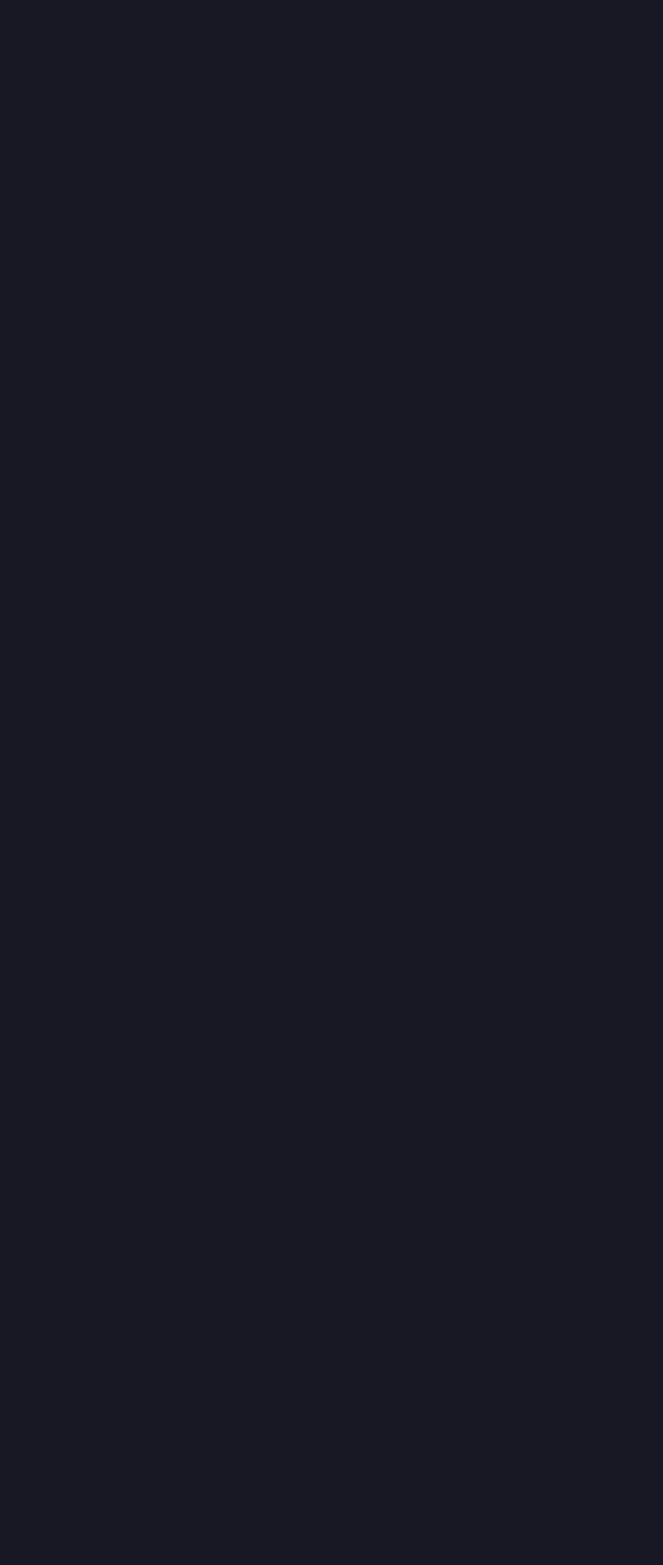
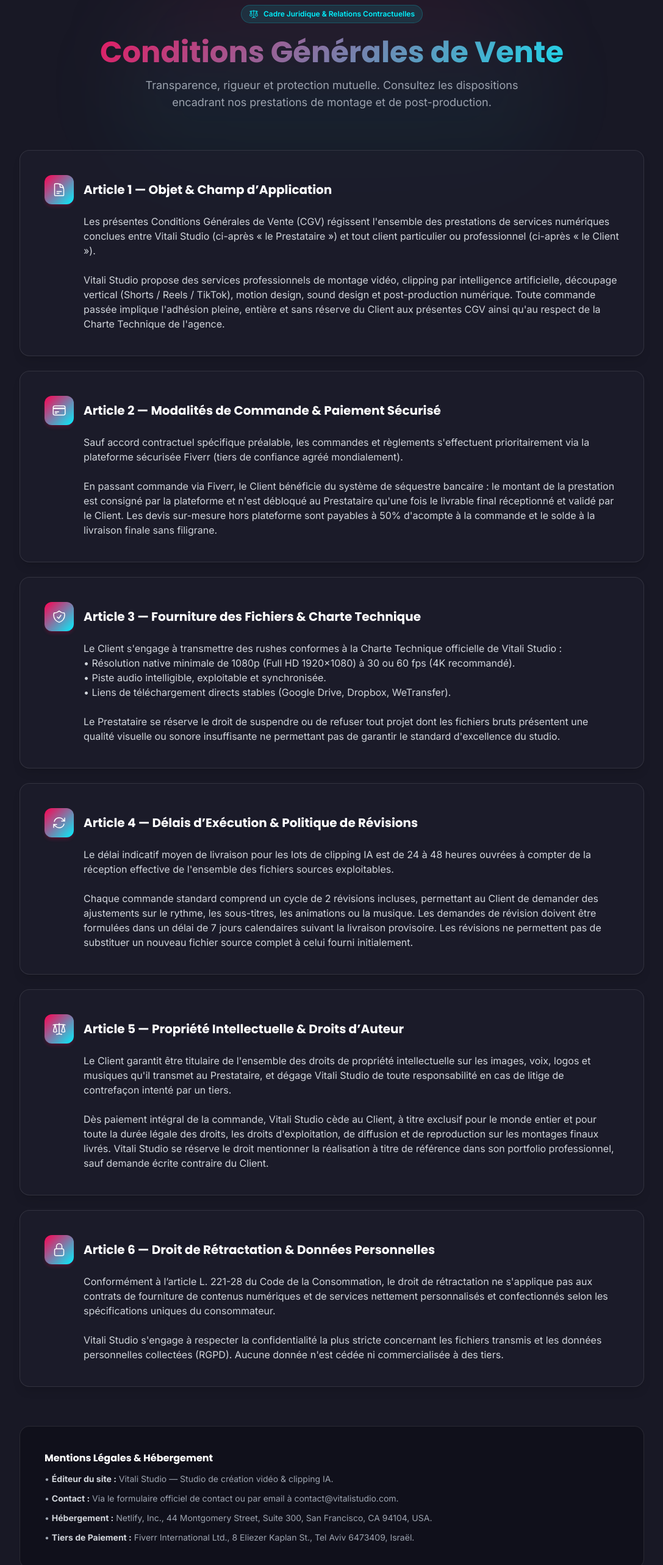
Before and after one commit to vitalirdchz/vitali-studio, a React (Vite) app: page /cgv in a window 1280 px wide. Before the commit this address had no page. Shown: the part 120-2686 px from the top of the page at 61% size, without its empty margins (96-1183 px from the left). Before the commit the page ends 800 px from the top, so only its background shows below. Built offline with nearby package versions, Linux system fonts and the light colour scheme; no server answers; the HTML template or start-up script is replaced by a standard one.

Commit message:
Add official CGV and Legal Notices page (/cgv) with footer integration

```diff
--- a/src/App.jsx
+++ b/src/App.jsx
@@ -5,6 +5,7 @@ import Footer from './components/layout/Footer';
 
 const Home = lazy(() => import('./pages/Home'));
 const Charte = lazy(() => import('./pages/Charte'));
+const Cgv = lazy(() => import('./pages/Cgv'));
 const Admin = lazy(() => import('./pages/Admin'));
 
 function Layout({ children }) {
@@ -54,6 +55,14 @@ export default function App() {
             </Layout>
           }
         />
+        <Route
+          path="/cgv"
+          element={
+            <Layout>
+              <Cgv />
+            </Layout>
+          }
+        />
         <Route path="/admin" element={<Admin />} />
       </Routes>
     </Suspense>
--- a/src/components/layout/Footer.jsx
+++ b/src/components/layout/Footer.jsx
@@ -8,7 +8,8 @@ const navigationLinks = [
   { label: 'Portfolio', href: '#portfolio' },
   { label: 'Créations', href: '#creations' },
   { label: 'FAQ', href: '#faq' },
-  { label: 'Charte graphique', to: '/charte' },
+  { label: 'Charte Technique', to: '/charte' },
+  { label: 'CGV & Mentions Légales', to: '/cgv' },
 ];
 
 const serviceLinks = [
@@ -137,6 +138,15 @@ export default function Footer() {
             <p className="text-gray-500 text-sm">
               © 2026 Vitali Studio. Tous droits réservés.
             </p>
+            <div className="flex items-center gap-6 text-sm text-gray-500">
+              <Link to="/charte" className="hover:text-gray-300 transition-colors">
+                Charte Technique
+              </Link>
+              <span>•</span>
+              <Link to="/cgv" className="hover:text-gray-300 transition-colors">
+                CGV & Mentions Légales
+              </Link>
+            </div>
             <p className="text-gray-500 text-sm">
               Fait avec ❤️ et IA
             </p>
--- /dev/null
+++ b/src/pages/Cgv.jsx
@@ -0,0 +1,133 @@
+import React from 'react';
+import { motion } from 'framer-motion';
+import {
+  HiOutlineScale,
+  HiOutlineDocumentText,
+  HiOutlineCreditCard,
+  HiOutlineShieldCheck,
+  HiOutlineArrowPath,
+  HiOutlineLockClosed,
+} from 'react-icons/hi2';
+import SectionTitle from '../components/ui/SectionTitle';
+import Card from '../components/ui/Card';
+
+const CGV_SECTIONS = [
+  {
+    icon: HiOutlineDocumentText,
+    title: 'Article 1 — Objet & Champ d’Application',
+    content: `Les présentes Conditions Générales de Vente (CGV) régissent l'ensemble des prestations de services numériques conclues entre Vitali Studio (ci-après « le Prestataire ») et tout client particulier ou professionnel (ci-après « le Client »).
+
+Vitali Studio propose des services professionnels de montage vidéo, clipping par intelligence artificielle, découpage vertical (Shorts / Reels / TikTok), motion design, sound design et post-production numérique. Toute commande passée implique l'adhésion pleine, entière et sans réserve du Client aux présentes CGV ainsi qu'au respect de la Charte Technique de l'agence.`,
+  },
+  {
+    icon: HiOutlineCreditCard,
+    title: 'Article 2 — Modalités de Commande & Paiement Sécurisé',
+    content: `Sauf accord contractuel spécifique préalable, les commandes et règlements s'effectuent prioritairement via la plateforme sécurisée Fiverr (tiers de confiance agréé mondialement).
+
+En passant commande via Fiverr, le Client bénéficie du système de séquestre bancaire : le montant de la prestation est consigné par la plateforme et n'est débloqué au Prestataire qu'une fois le livrable final réceptionné et validé par le Client. Les devis sur-mesure hors plateforme sont payables à 50% d'acompte à la commande et le solde à la livraison finale sans filigrane.`,
+  },
+  {
+    icon: HiOutlineShieldCheck,
+    title: 'Article 3 — Fourniture des Fichiers & Charte Technique',
+    content: `Le Client s'engage à transmettre des rushes conformes à la Charte Technique officielle de Vitali Studio :
+• Résolution native minimale de 1080p (Full HD 1920x1080) à 30 ou 60 fps (4K recommandé).
+• Piste audio intelligible, exploitable et synchronisée.
+• Liens de téléchargement directs stables (Google Drive, Dropbox, WeTransfer).
+
+Le Prestataire se réserve le droit de suspendre ou de refuser tout projet dont les fichiers bruts présentent une qualité visuelle ou sonore insuffisante ne permettant pas de garantir le standard d'excellence du studio.`,
+  },
+  {
+    icon: HiOutlineArrowPath,
+    title: 'Article 4 — Délais d’Exécution & Politique de Révisions',
+    content: `Le délai indicatif moyen de livraison pour les lots de clipping IA est de 24 à 48 heures ouvrées à compter de la réception effective de l'ensemble des fichiers sources exploitables.
+
+Chaque commande standard comprend un cycle de 2 révisions incluses, permettant au Client de demander des ajustements sur le rythme, les sous-titres, les animations ou la musique. Les demandes de révision doivent être formulées dans un délai de 7 jours calendaires suivant la livraison provisoire. Les révisions ne permettent pas de substituer un nouveau fichier source complet à celui fourni initialement.`,
+  },
+  {
+    icon: HiOutlineScale,
+    title: 'Article 5 — Propriété Intellectuelle & Droits d’Auteur',
+    content: `Le Client garantit être titulaire de l'ensemble des droits de propriété intellectuelle sur les images, voix, logos et musiques qu'il transmet au Prestataire, et dégage Vitali Studio de toute responsabilité en cas de litige de contrefaçon intenté par un tiers.
+
+Dès paiement intégral de la commande, Vitali Studio cède au Client, à titre exclusif pour le monde entier et pour toute la durée légale des droits, les droits d'exploitation, de diffusion et de reproduction sur les montages finaux livrés. Vitali Studio se réserve le droit mentionner la réalisation à titre de référence dans son portfolio professionnel, sauf demande écrite contraire du Client.`,
+  },
+  {
+    icon: HiOutlineLockClosed,
+    title: 'Article 6 — Droit de Rétractation & Données Personnelles',
+    content: `Conformément à l’article L. 221-28 du Code de la Consommation, le droit de rétractation ne s'applique pas aux contrats de fourniture de contenus numériques et de services nettement personnalisés et confectionnés selon les spécifications uniques du consommateur.
+
+Vitali Studio s'engage à respecter la confidentialité la plus stricte concernant les fichiers transmis et les données personnelles collectées (RGPD). Aucune donnée n'est cédée ni commercialisée à des tiers.`,
+  },
+];
+
+export default function Cgv() {
+  return (
+    <div className="pt-32 pb-24 px-4 sm:px-6 lg:px-8 bg-dark-800 min-h-screen relative overflow-hidden">
+      {/* Background glow */}
+      <div className="absolute top-20 left-1/2 -translate-x-1/2 w-[700px] h-[400px] bg-gradient-to-b from-accent-rose/10 via-accent-cyan/5 to-transparent rounded-full blur-3xl pointer-events-none" />
+
+      <div className="max-w-5xl mx-auto relative z-10">
+        {/* Header */}
+        <div className="text-center mb-16">
+          <div className="inline-flex items-center gap-2 px-3 py-1.5 rounded-full text-xs font-semibold bg-accent-cyan/10 text-accent-cyan border border-accent-cyan/20 mb-6">
+            <HiOutlineScale className="w-4 h-4 text-accent-cyan" />
+            <span>Cadre Juridique & Relations Contractuelles</span>
+          </div>
+          <SectionTitle
+            title="Conditions Générales de Vente"
+            subtitle="Transparence, rigueur et protection mutuelle. Consultez les dispositions encadrant nos prestations de montage et de post-production."
+            gradient={true}
+          />
+        </div>
+
+        {/* Articles */}
+        <div className="space-y-6 mb-16">
+          {CGV_SECTIONS.map((sec, idx) => {
+            const Icon = sec.icon;
+            return (
+              <motion.div
+                key={idx}
+                initial={{ opacity: 0, y: 20 }}
+                whileInView={{ opacity: 1, y: 0 }}
+                viewport={{ once: true }}
+                transition={{ duration: 0.5, delay: idx * 0.06 }}
+              >
+                <Card className="p-8 sm:p-10 rounded-2xl border border-white/10 bg-dark-700/60 shadow-lg">
+                  <div className="flex items-center gap-4 mb-4">
+                    <div className="w-12 h-12 rounded-xl bg-gradient-accent flex items-center justify-center text-white shadow-md shadow-accent-rose/20 flex-shrink-0">
+                      <Icon className="w-6 h-6" />
+                    </div>
+                    <h3 className="font-display font-bold text-lg sm:text-xl text-white">
+                      {sec.title}
+                    </h3>
+                  </div>
+                  <div className="text-gray-300 text-sm sm:text-base leading-relaxed pl-0 sm:pl-16 space-y-3 font-sans whitespace-pre-line">
+                    {sec.content}
+                  </div>
+                </Card>
+              </motion.div>
+            );
+          })}
+        </div>
+
+        {/* Mentions Légales Box */}
+        <Card className="p-8 sm:p-10 rounded-2xl border border-white/10 bg-dark-900/80 text-sm text-gray-400 space-y-3">
+          <h4 className="font-display font-bold text-base text-white">
+            Mentions Légales & Hébergement
+          </h4>
+          <p>
+            • <strong className="text-gray-300">Éditeur du site :</strong> Vitali Studio — Studio de création vidéo & clipping IA.
+          </p>
+          <p>
+            • <strong className="text-gray-300">Contact :</strong> Via le formulaire officiel de contact ou par email à contact@vitalistudio.com.
+          </p>
+          <p>
+            • <strong className="text-gray-300">Hébergement :</strong> Netlify, Inc., 44 Montgomery Street, Suite 300, San Francisco, CA 94104, USA.
+          </p>
+          <p>
+            • <strong className="text-gray-300">Tiers de Paiement :</strong> Fiverr International Ltd., 8 Eliezer Kaplan St., Tel Aviv 6473409, Israël.
+          </p>
+        </Card>
+      </div>
+    </div>
+  );
+}
```
